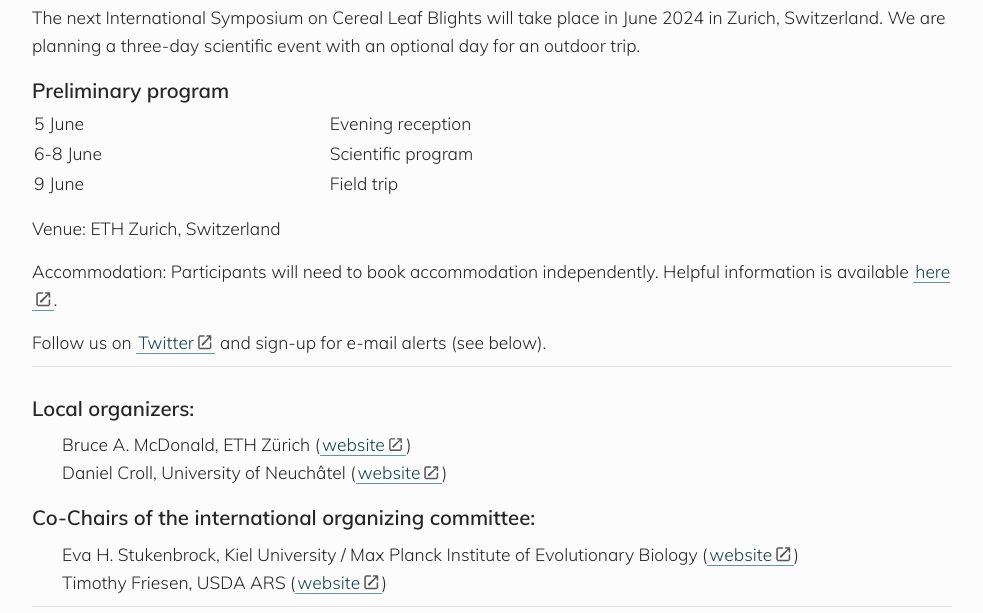
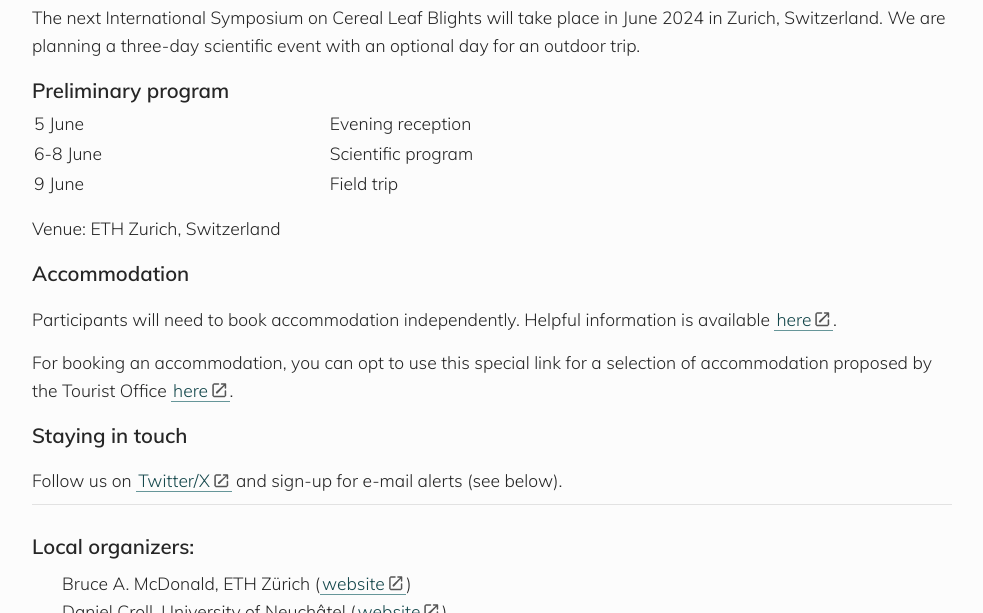
Before and after one commit to crolllab/isclb2024, a Jekyll site: the page built from index.md, in a window 1280 px wide and 900 px high, scrolled down 557 px, cut to the strip 0-613 px from the top of the window. Shown: the whole strip, without its empty margins (148-1131 px from the left). Built offline with Jekyll 4.4.1, drawn with Linux system fonts in a browser that asks for light colours; some web fonts are replaced.

Commit message:
Update index.md

```diff
--- a/index.md
+++ b/index.md
@@ -32,9 +32,16 @@
 
 Venue: ETH Zurich, Switzerland
 
-Accommodation: Participants will need to book accommodation independently. Helpful information is available [here](https://www.zuerich.com/en/visit/accommodation-in-zurich).
+### Accommodation
 
-Follow us on [Twitter](https://twitter.com/isclb2024) and sign-up for e-mail alerts (see below).
+Participants will need to book accommodation independently. Helpful information is available [here](https://www.zuerich.com/en/visit/accommodation-in-zurich).
+
+For booking an accommodation, you can opt to use this special link for a selection of accommodation proposed by the Tourist Office [here](https://meeting.zuerich.com/en/visit/international-symposium-on-cereal-leaf-blights-2024).
+
+
+### Staying in touch
+
+Follow us on [Twitter/X](https://twitter.com/isclb2024) and sign-up for e-mail alerts (see below).
 
 ---
 
```
